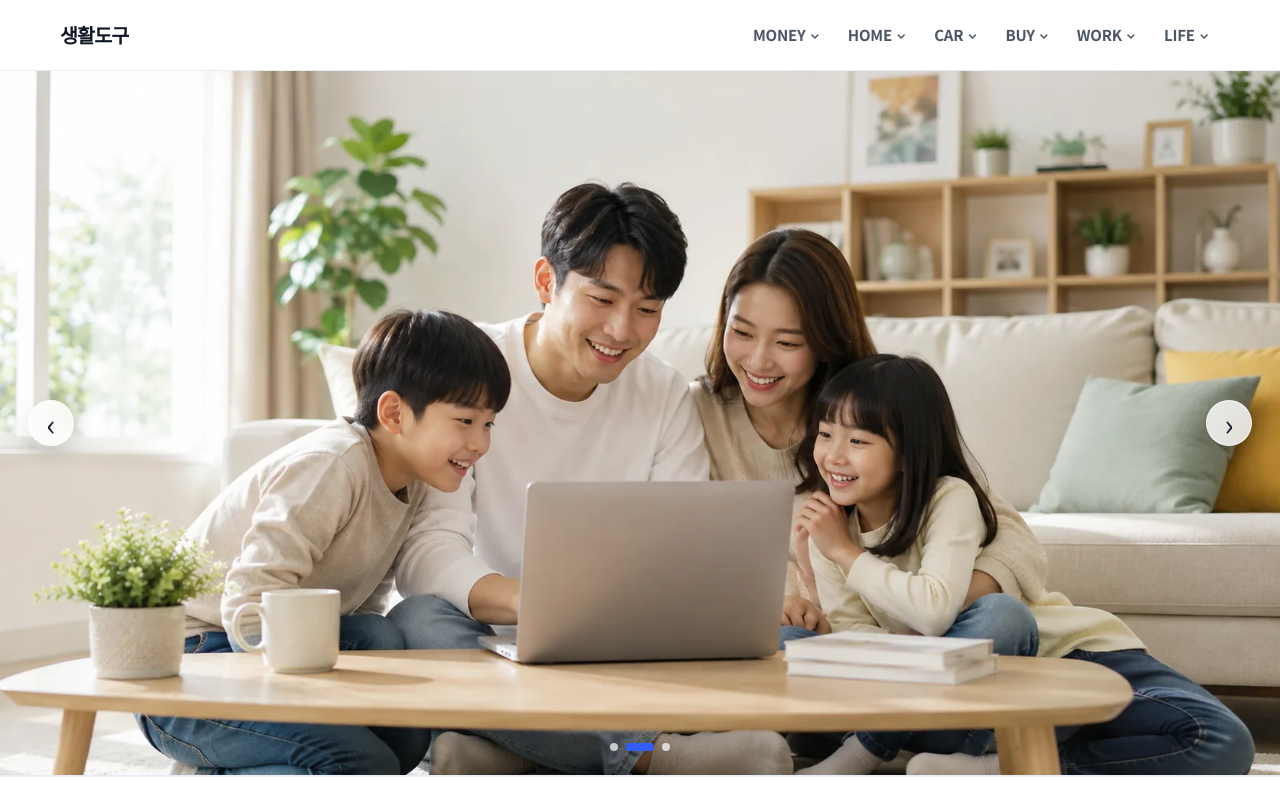
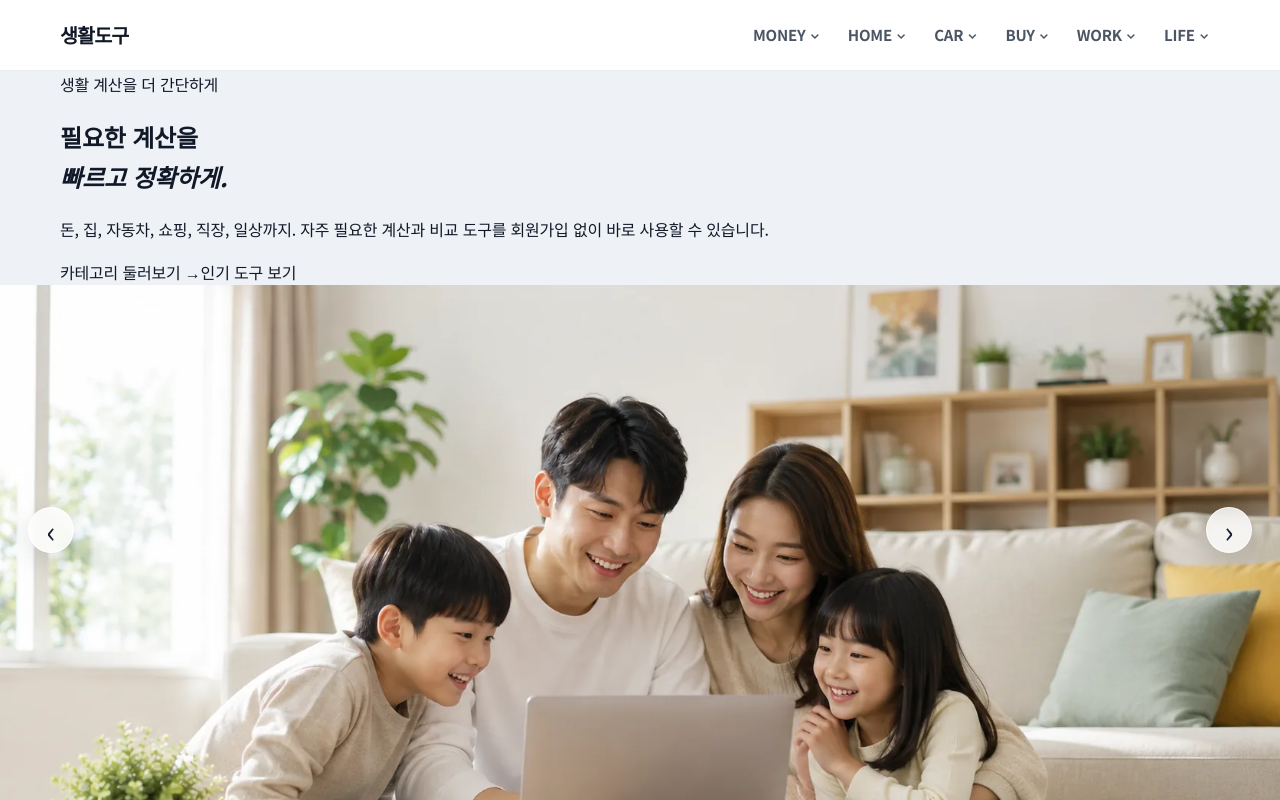
Before and after one commit to license-book/life-tools, a Next.js app: page / in a window 1280 px wide. Shown: the top 800 px of the page. Built offline with nearby package versions, Linux system fonts and the light colour scheme.

Commit message:
Restore hero text overlay on image slider

```diff
--- a/components/HeroSlider.tsx
+++ b/components/HeroSlider.tsx
@@ -1,5 +1,6 @@
 "use client";
 
+import Link from "next/link";
 import { useEffect, useState } from "react";
 import styles from "@/app/page.module.css";
 
@@ -21,13 +22,35 @@ export default function HeroSlider() {
 
   return (
     <div className={styles.heroSlider}>
-      <div className={styles.heroTrack} style={{ transform: `translateX(-${active * 100}%)` }}>
-        {slides.map((slide) => <div className={styles.heroSlide} key={slide.src}><img src={slide.src} alt={slide.alt} /></div>)}
+      <div className={styles.heroOverlay}>
+        <div className={`container ${styles.heroOverlayInner}`}>
+          <div className={styles.heroCopy}>
+            <span className={styles.kicker}>생활 계산을 더 간단하게</span>
+            <h1>필요한 계산을<br/><em>빠르고 정확하게.</em></h1>
+            <p className={styles.heroLead}>돈, 집, 자동차, 쇼핑, 직장, 일상까지. 자주 필요한 계산과 비교 도구를 회원가입 없이 바로 사용할 수 있습니다.</p>
+            <div className={styles.heroActions}>
+              <Link className={styles.heroPrimary} href="#categories">카테고리 둘러보기 →</Link>
+              <Link className={styles.heroSecondary} href="#popular">인기 도구 보기</Link>
+            </div>
+          </div>
+        </div>
       </div>
-      <button className={`${styles.sliderArrow} ${styles.sliderPrev}`} onClick={() => move(-1)} aria-label="이전 이미지">‹</button>
-      <button className={`${styles.sliderArrow} ${styles.sliderNext}`} onClick={() => move(1)} aria-label="다음 이미지">›</button>
-      <div className={styles.sliderDots} aria-label="슬라이드 선택">
-        {slides.map((slide, index) => <button key={slide.src} className={index === active ? styles.activeDot : ""} onClick={() => setActive(index)} aria-label={`${index + 1}번째 이미지`} />)}
+
+      <div className={styles.heroMedia}>
+        <div className={styles.heroTrack} style={{ transform: `translateX(-${active * 100}%)` }}>
+          {slides.map((slide) => (
+            <div className={styles.heroSlide} key={slide.src}>
+              <img src={slide.src} alt={slide.alt} />
+            </div>
+          ))}
+        </div>
+        <button className={`${styles.sliderArrow} ${styles.sliderPrev}`} onClick={() => move(-1)} aria-label="이전 이미지">‹</button>
+        <button className={`${styles.sliderArrow} ${styles.sliderNext}`} onClick={() => move(1)} aria-label="다음 이미지">›</button>
+        <div className={styles.sliderDots} aria-label="슬라이드 선택">
+          {slides.map((slide, index) => (
+            <button key={slide.src} className={index === active ? styles.activeDot : ""} onClick={() => setActive(index)} aria-label={`${index + 1}번째 이미지`} />
+          ))}
+        </div>
       </div>
     </div>
   );
```
